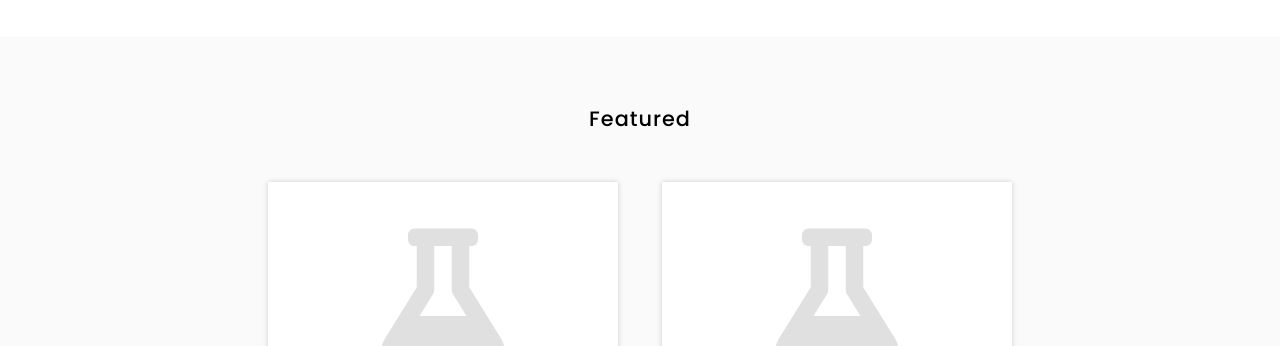
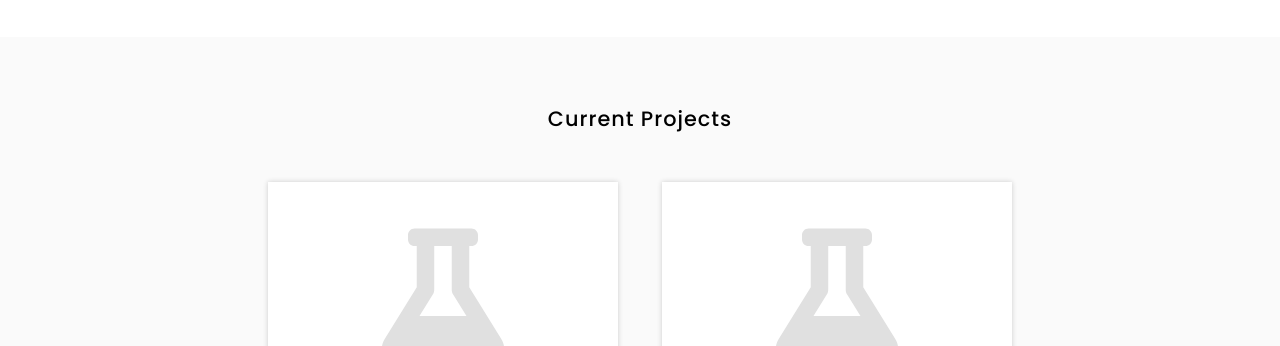
Before and after one commit to Geoinfo-TUGraz/Geoinfo-TUGraz.github.io, a Jekyll site: the page built from projects/index.md, in a window 1280 px wide and 1400 px high. Shown: the part 240-586 px from the top of the window. Built offline with Jekyll 4.4.1, drawn with Linux system fonts in a browser that asks for light colours; some of the changed text lies outside the part shown.

Commit message:
Update index.md

```diff
--- a/projects/index.md
+++ b/projects/index.md
@@ -11,13 +11,13 @@ nav:
 
 {% include section.html %}
 
-## Featured
+## Current Projects
 
 {% include list.html component="card" data="projects" filters="group: featured" %}
 
 {% include section.html %}
 
 
-## More
+## Completed Projetcs
 
 {% include list.html component="card" data="projects" filters="group: more" style="small" %}
```
